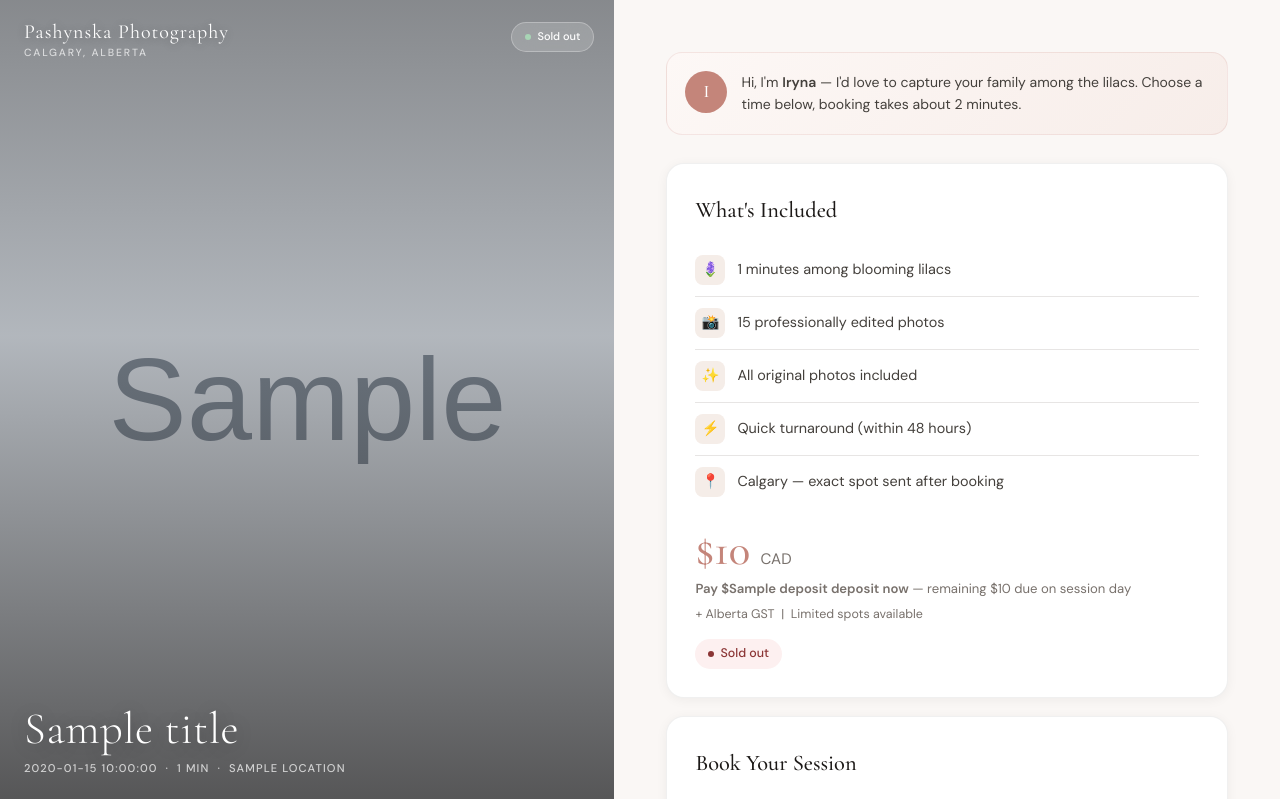
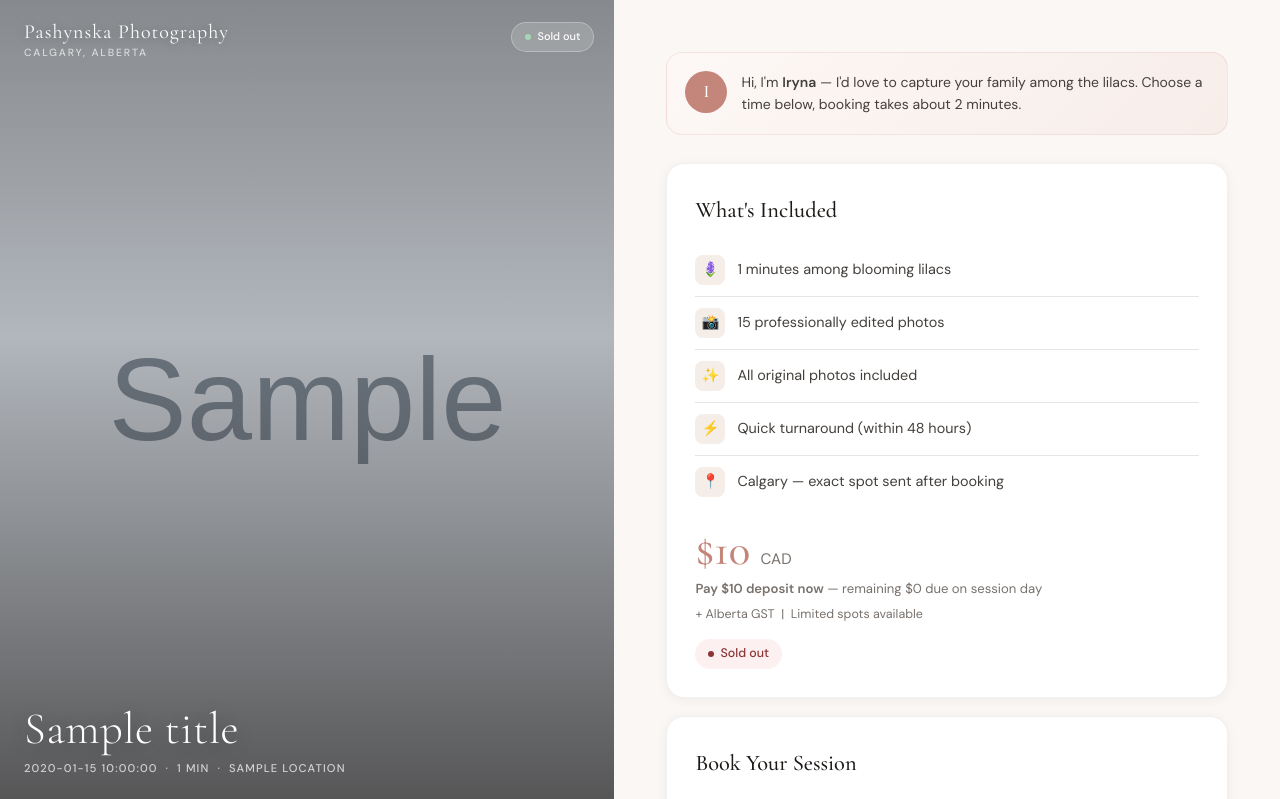
Before and after one commit to cryptoDepoth/iryna-booking, a Flask app: template templates/index.html in a window 1280 px wide. Shown: the top 799 px of the page. Run offline with Flask 3, Linux system fonts and the light colour scheme; the template is opened without the code that fills it: most values are stand-ins (such as "Sample title", 1, 10 or a date in 2020); grey boxes marked "Sample" are stand-in pictures; data that the repository does not hold is empty.

Commit message:
fix(deposit→price): use 'price' instead of 'deposit' variable to match app.py context

```diff
--- a/templates/index.html
+++ b/templates/index.html
@@ -427,7 +427,7 @@
           <span class="price-currency">CAD</span>
         </div>
       </div>
-      <p class="price-note"><strong>Pay ${{ deposit }} deposit now</strong> — remaining ${{ total - deposit }} due on session day</p>
+      <p class="price-note"><strong>Pay ${{ price }} deposit now</strong> — remaining ${{ total - price }} due on session day</p>
       <p class="price-note" style="font-size:0.78rem">+ Alberta GST &nbsp;|&nbsp; Limited spots available</p>
       <span class="avail-badge" id="availability-badge">
         <span class="dot"></span>
```
